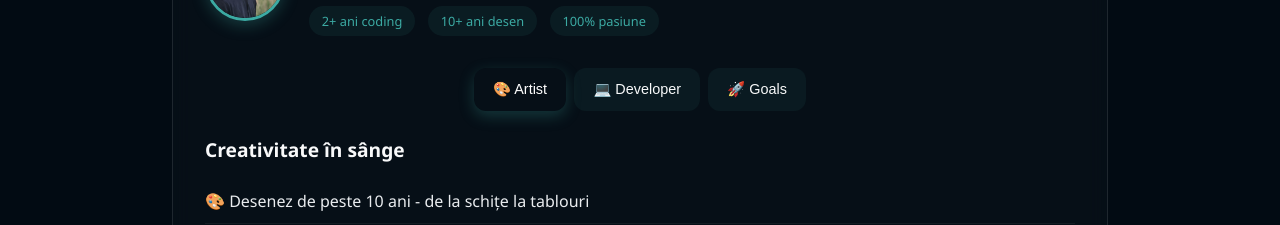
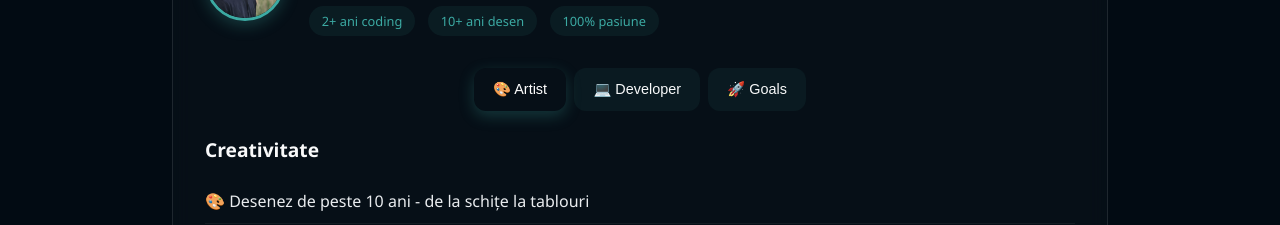
Before and after one commit to filip0020/Taiyo-portfolio, a React (Vite) app: page / in a window 1280 px wide. Shown: the part 1080-1305 px from the top of the page. Built offline with nearby package versions, Linux system fonts and the light colour scheme.

Commit message:
Add new animation and add block about

```diff
--- a/src/components/About/About.jsx
+++ b/src/components/About/About.jsx
@@ -50,7 +50,7 @@ const About = () => {
         <div className="compact-content">
           {activeTab === 'artist' && (
             <div className="tab-artist">
-              <h4>Creativitate în sânge</h4>
+              <h4>Creativitate </h4>
               <ul>
                 <li>🎨 Desenez de peste 10 ani - de la schițe la tablouri</li>
                 <li>🎭 Iubesc să transform emoțiile în artă vizuală</li>
```
